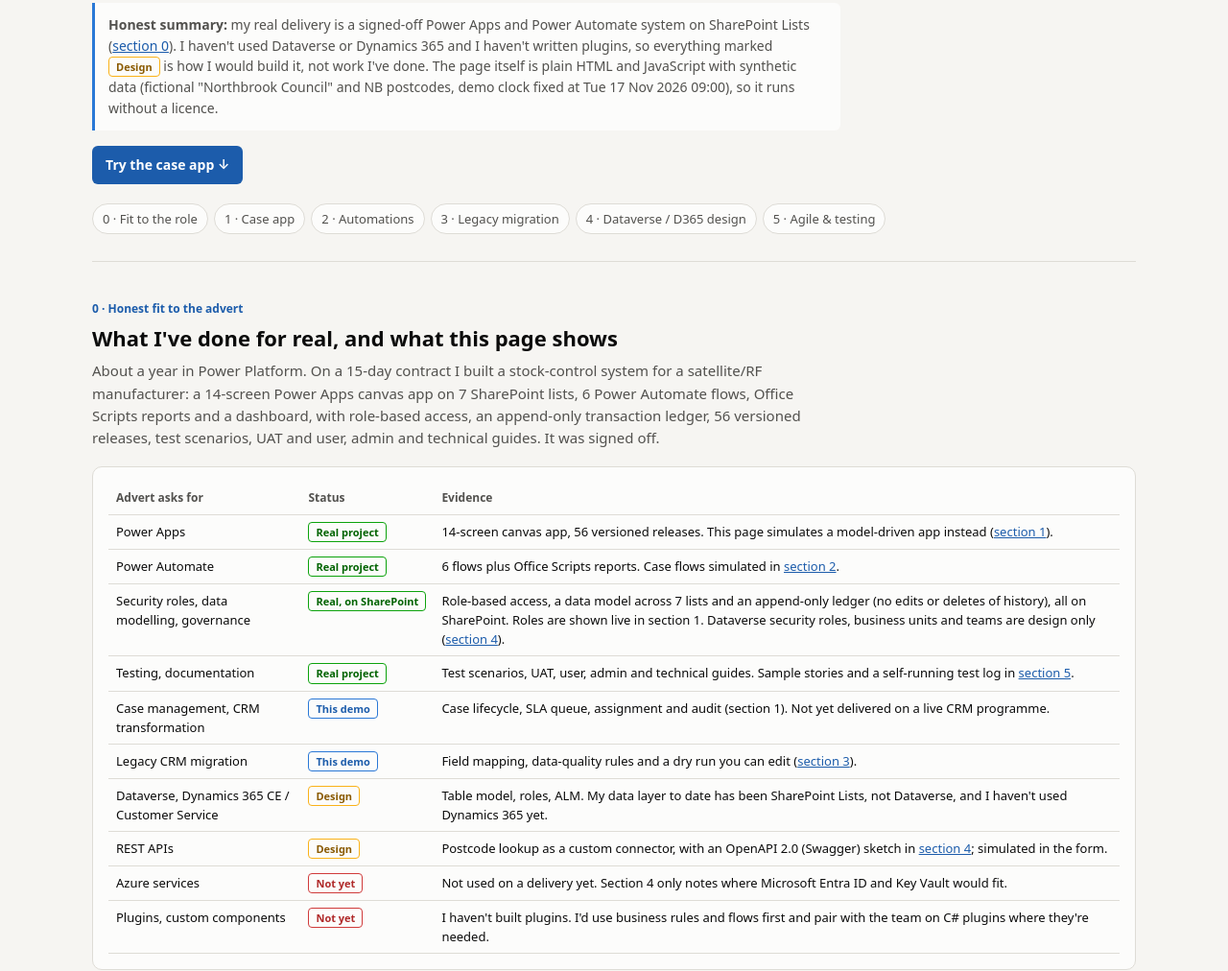
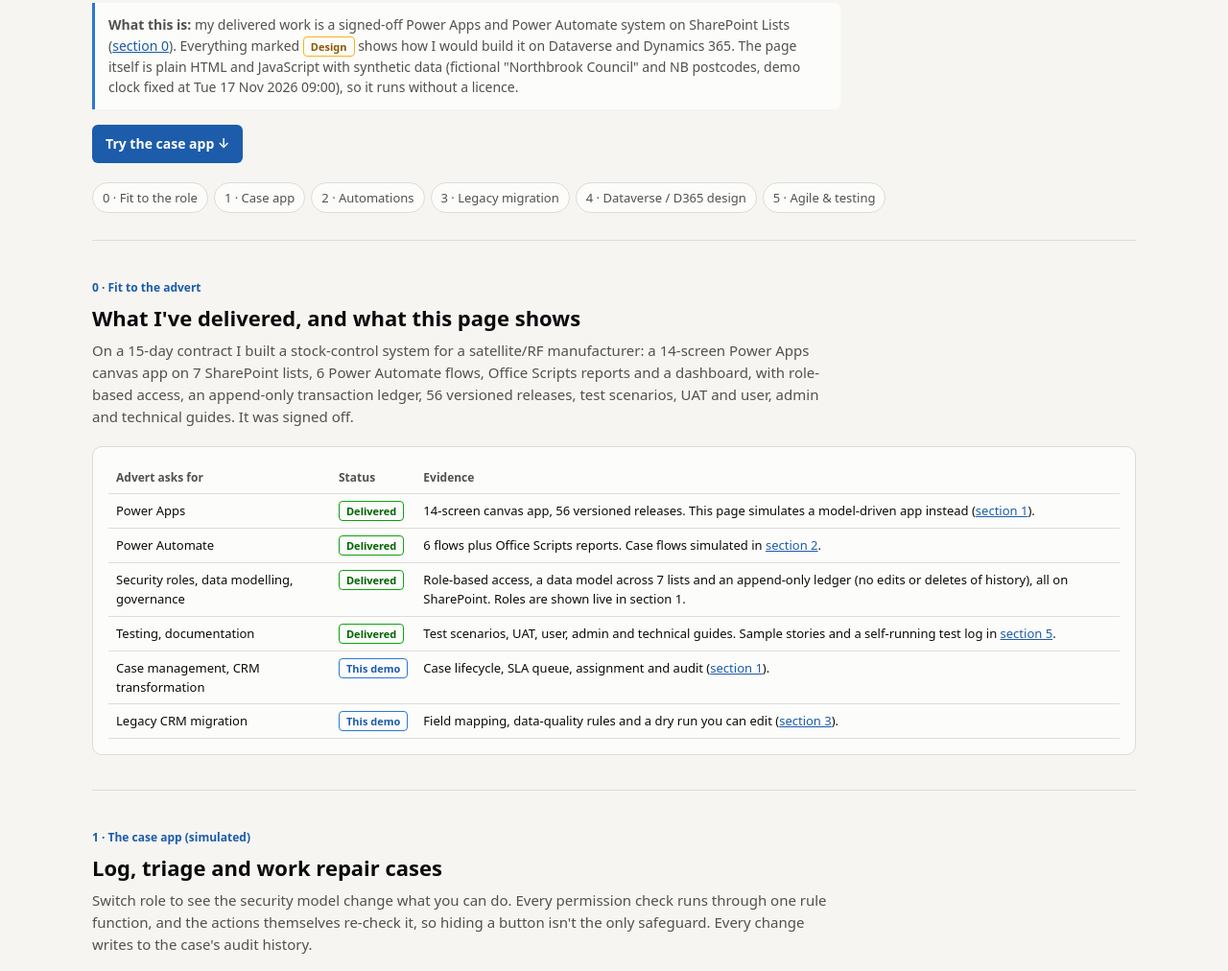
Before and after one commit to saeedfzn/case-management-demo, a plain HTML site: page index.html in a window 1280 px wide. Shown: the part 335-1347 px from the top of the page at 96% size. Drawn offline with Linux system fonts and the light colour scheme.

Commit message:
Focus on delivered work
Co-Authored-By: Claude Opus 5.5 <noreply@anthropic.com>
Claude-Session: https://claude.ai/code/session_01EcGgVpnLFKBqAo6eKzwKQC

```diff
--- a/index.html
+++ b/index.html
@@ -141,7 +141,6 @@ td.warn{background:var(--cell-warn)}
 .b-real{color:var(--good-ink);border-color:var(--good)}
 .b-demo{color:var(--accent-ink);border-color:var(--accent)}
 .b-design{color:var(--warn-ink);border-color:var(--warning)}
-.b-gap{color:var(--critical-ink);border-color:var(--critical)}
 details{border:1px solid var(--line);border-radius:8px;padding:8px 12px;margin:8px 0;background:var(--surface)}
 details summary{cursor:pointer;font-weight:600;font-size:14px}
 .design-label{display:inline-block;margin-bottom:10px;font-size:12px;font-weight:700;color:var(--warn-ink);border:1px dashed var(--warning);border-radius:6px;padding:3px 8px}
@@ -191,7 +190,7 @@ details summary{cursor:pointer;font-weight:600;font-size:14px}
   <h1>Housing repairs case management, from first call to closure</h1>
   <p class="byline"><b>Faizaan Saeed</b> · built for a Power Platform Developer (CRM transformation) application</p>
   <p class="lede">A fictional council's repairs service as a clickable concept: log a case with validation, work a queue against SLA timers, switch security role and read the audit trail. Then the automations, a legacy CRM migration dry run, and how I'd model it on Dataverse and Dynamics 365 Customer Service.</p>
-  <div class="note"><b>Honest summary:</b> my real delivery is a signed-off Power Apps and Power Automate system on SharePoint Lists (<a href="#fit">section 0</a>). I haven't used Dataverse or Dynamics 365 and I haven't written plugins, so everything marked <span class="badge b-design">Design</span> is how I would build it, not work I've done. The page itself is plain HTML and JavaScript with synthetic data (fictional "Northbrook Council" and NB postcodes, demo clock fixed at Tue 17 Nov 2026 09:00), so it runs without a licence.</div>
+  <div class="note"><b>What this is:</b> my delivered work is a signed-off Power Apps and Power Automate system on SharePoint Lists (<a href="#fit">section 0</a>). Everything marked <span class="badge b-design">Design</span> shows how I would build it on Dataverse and Dynamics 365. The page itself is plain HTML and JavaScript with synthetic data (fictional "Northbrook Council" and NB postcodes, demo clock fixed at Tue 17 Nov 2026 09:00), so it runs without a licence.</div>
   <a class="cta" href="#app">Try the case app ↓</a>
   <nav class="toc" aria-label="Sections">
     <a href="#fit">0 · Fit to the role</a><a href="#app">1 · Case app</a><a href="#flows">2 · Automations</a><a href="#migrate">3 · Legacy migration</a><a href="#design">4 · Dataverse / D365 design</a><a href="#agile">5 · Agile &amp; testing</a>
@@ -199,23 +198,19 @@ details summary{cursor:pointer;font-weight:600;font-size:14px}
 </header>
 
 <section id="fit">
-  <span class="step">0 · Honest fit to the advert</span>
-  <h2>What I've done for real, and what this page shows</h2>
-  <p class="sub">About a year in Power Platform. On a 15-day contract I built a stock-control system for a satellite/RF manufacturer: a 14-screen Power Apps canvas app on 7 SharePoint lists, 6 Power Automate flows, Office Scripts reports and a dashboard, with role-based access, an append-only transaction ledger, 56 versioned releases, test scenarios, UAT and user, admin and technical guides. It was signed off.</p>
+  <span class="step">0 · Fit to the advert</span>
+  <h2>What I've delivered, and what this page shows</h2>
+  <p class="sub">On a 15-day contract I built a stock-control system for a satellite/RF manufacturer: a 14-screen Power Apps canvas app on 7 SharePoint lists, 6 Power Automate flows, Office Scripts reports and a dashboard, with role-based access, an append-only transaction ledger, 56 versioned releases, test scenarios, UAT and user, admin and technical guides. It was signed off.</p>
   <div class="card scroll">
     <table class="stack fit" aria-label="Advert requirements mapped to evidence">
       <thead><tr><th>Advert asks for</th><th>Status</th><th>Evidence</th></tr></thead>
       <tbody>
-        <tr><td data-label="Asks for">Power Apps</td><td data-label="Status"><span class="badge b-real">Real project</span></td><td data-label="Evidence">14-screen canvas app, 56 versioned releases. This page simulates a model-driven app instead (<a href="#app">section 1</a>).</td></tr>
-        <tr><td data-label="Asks for">Power Automate</td><td data-label="Status"><span class="badge b-real">Real project</span></td><td data-label="Evidence">6 flows plus Office Scripts reports. Case flows simulated in <a href="#flows">section 2</a>.</td></tr>
-        <tr><td data-label="Asks for">Security roles, data modelling, governance</td><td data-label="Status"><span class="badge b-real">Real, on SharePoint</span></td><td data-label="Evidence">Role-based access, a data model across 7 lists and an append-only ledger (no edits or deletes of history), all on SharePoint. Roles are shown live in section 1. Dataverse security roles, business units and teams are design only (<a href="#design">section 4</a>).</td></tr>
-        <tr><td data-label="Asks for">Testing, documentation</td><td data-label="Status"><span class="badge b-real">Real project</span></td><td data-label="Evidence">Test scenarios, UAT, user, admin and technical guides. Sample stories and a self-running test log in <a href="#agile">section 5</a>.</td></tr>
-        <tr><td data-label="Asks for">Case management, CRM transformation</td><td data-label="Status"><span class="badge b-demo">This demo</span></td><td data-label="Evidence">Case lifecycle, SLA queue, assignment and audit (section 1). Not yet delivered on a live CRM programme.</td></tr>
+        <tr><td data-label="Asks for">Power Apps</td><td data-label="Status"><span class="badge b-real">Delivered</span></td><td data-label="Evidence">14-screen canvas app, 56 versioned releases. This page simulates a model-driven app instead (<a href="#app">section 1</a>).</td></tr>
+        <tr><td data-label="Asks for">Power Automate</td><td data-label="Status"><span class="badge b-real">Delivered</span></td><td data-label="Evidence">6 flows plus Office Scripts reports. Case flows simulated in <a href="#flows">section 2</a>.</td></tr>
+        <tr><td data-label="Asks for">Security roles, data modelling, governance</td><td data-label="Status"><span class="badge b-real">Delivered</span></td><td data-label="Evidence">Role-based access, a data model across 7 lists and an append-only ledger (no edits or deletes of history), all on SharePoint. Roles are shown live in section 1.</td></tr>
+        <tr><td data-label="Asks for">Testing, documentation</td><td data-label="Status"><span class="badge b-real">Delivered</span></td><td data-label="Evidence">Test scenarios, UAT, user, admin and technical guides. Sample stories and a self-running test log in <a href="#agile">section 5</a>.</td></tr>
+        <tr><td data-label="Asks for">Case management, CRM transformation</td><td data-label="Status"><span class="badge b-demo">This demo</span></td><td data-label="Evidence">Case lifecycle, SLA queue, assignment and audit (<a href="#app">section 1</a>).</td></tr>
         <tr><td data-label="Asks for">Legacy CRM migration</td><td data-label="Status"><span class="badge b-demo">This demo</span></td><td data-label="Evidence">Field mapping, data-quality rules and a dry run you can edit (<a href="#migrate">section 3</a>).</td></tr>
-        <tr><td data-label="Asks for">Dataverse, Dynamics 365 CE / Customer Service</td><td data-label="Status"><span class="badge b-design">Design</span></td><td data-label="Evidence">Table model, roles, ALM. My data layer to date has been SharePoint Lists, not Dataverse, and I haven't used Dynamics 365 yet.</td></tr>
-        <tr><td data-label="Asks for">REST APIs</td><td data-label="Status"><span class="badge b-design">Design</span></td><td data-label="Evidence">Postcode lookup as a custom connector, with an OpenAPI 2.0 (Swagger) sketch in <a href="#design">section 4</a>; simulated in the form.</td></tr>
-        <tr><td data-label="Asks for">Azure services</td><td data-label="Status"><span class="badge b-gap">Not yet</span></td><td data-label="Evidence">Not used on a delivery yet. Section 4 only notes where Microsoft Entra ID and Key Vault would fit.</td></tr>
-        <tr><td data-label="Asks for">Plugins, custom components</td><td data-label="Status"><span class="badge b-gap">Not yet</span></td><td data-label="Evidence">I haven't built plugins. I'd use business rules and flows first and pair with the team on C# plugins where they're needed.</td></tr>
       </tbody>
     </table>
   </div>
@@ -372,8 +367,8 @@ details summary{cursor:pointer;font-weight:600;font-size:14px}
 <section id="design">
   <span class="step">4 · Dataverse and Dynamics 365 design</span>
   <h2>How I'd model it on Dataverse and Customer Service</h2>
-  <span class="design-label">Design · not built · details to confirm with the solution architect</span>
-  <p class="sub">The demo above runs in the browser. In the real programme, the same rules would sit on Dataverse with a model-driven app (forms, views, the timeline and a business process flow to guide the stages), using standard Customer Service tables where they fit instead of building custom ones. This section is design worked out from Microsoft's documentation, not from delivery experience, so treat the detail as a starting point for a conversation with the architect.</p>
+  <span class="design-label">Concept design · details to confirm with the solution architect</span>
+  <p class="sub">The demo above runs in the browser. In the real programme, the same rules would sit on Dataverse with a model-driven app (forms, views, the timeline and a business process flow to guide the stages), using standard Customer Service tables where they fit instead of building custom ones. Treat the detail as a starting point for a conversation with the architect.</p>
   <div class="grid g2">
     <div class="card">
       <h3>Table model</h3>
@@ -403,7 +398,7 @@ details summary{cursor:pointer;font-weight:600;font-size:14px}
         <li><b>Legacy reference</b> is locked on the form by a business rule. Locking is a form-only action, so writes through the API or an import would need column-level security or a plugin.</li>
         <li><b>Duplicate detection</b>: a duplicate detection rule on active cases for the same property and category, which the user can review and override. The rule matches on Case columns, so the demo's postcode match would use the property lookup (to confirm).</li>
         <li><b>SLAs</b>: a Customer Service SLA with a "Resolve by" SLA KPI and an SLA item per priority, each with warning and failure times, business hours from a customer service schedule, and "Allow pause and resume" so on-hold status reasons stop the clock. No hand-built timers like this demo's.</li>
-        <li><b>Where logic lives</b>: business rules for simple validation and form behaviour, Power Automate for notifications and anything that can run after the save, and plugins only where logic must run synchronously inside the save transaction. I haven't written plugins, so that's where I'd pair with an experienced developer.</li>
+        <li><b>Where logic lives</b>: business rules for simple validation and form behaviour, Power Automate for notifications and anything that can run after the save, and plugins only where logic must run synchronously inside the save transaction.</li>
       </ul>
       <h3 style="margin-top:14px">Security roles and team ownership</h3>
       <div class="scroll"><table class="stack" aria-label="Security roles design">
@@ -422,7 +417,7 @@ details summary{cursor:pointer;font-weight:600;font-size:14px}
         <li><b>Test / UAT</b>: managed solution, deployed by a pipeline. That is either Power Platform Pipelines (whose target environments must be Managed Environments) or Azure DevOps with the Power Platform Build Tools, whichever the programme uses.</li>
         <li><b>Production</b>: managed only, with no direct edits. Solution checker runs before every release.</li>
         <li><b>Environment variables</b> for API URLs and other per-environment settings, and <b>connection references</b> for flows, so nothing is re-pointed by hand after import.</li>
-        <li>Every release versioned, with a release note. On my SharePoint project that meant 56 versioned app releases, not managed solutions, so solution-based ALM would be new to me in practice.</li>
+        <li>Every release versioned, with a release note. On my SharePoint project that meant 56 versioned app releases.</li>
       </ol>
       <h3 style="margin-top:14px">Data protection (UK GDPR)</h3>
       <ul class="issues" style="margin-top:0">
@@ -499,7 +494,7 @@ paths:
 </section>
 
 <footer>
-  <p><b>Faizaan Saeed</b>, Power Platform developer, Swindon, UK. About a year in Power Platform. On a 15-day contract I delivered a stock-control system for a satellite/RF manufacturer: a 14-screen Power Apps canvas app on 7 SharePoint lists, 6 Power Automate flows, Office Scripts reports and a dashboard, with role-based access, an append-only ledger, test scenarios, UAT and user, admin and technical guides. It was signed off.</p>
+  <p><b>Faizaan Saeed</b>, Power Platform developer, Swindon, UK. On a 15-day contract I delivered a stock-control system for a satellite/RF manufacturer: a 14-screen Power Apps canvas app on 7 SharePoint lists, 6 Power Automate flows, Office Scripts reports and a dashboard, with role-based access, an append-only ledger, test scenarios, UAT and user, admin and technical guides. It was signed off.</p>
   <p><a href="https://www.linkedin.com/in/faizaan-saeed-ba96a426b">LinkedIn</a> · <a href="https://saeedfzn.github.io/">Portfolio</a></p>
   <p class="small muted">Northbrook Council, its people, cases and NB postcodes are fictional, and all data is synthetic. Microsoft, Power Apps, Power Automate, Dataverse, Dynamics 365 and Microsoft Entra are trademarks of the Microsoft group of companies. This is an independent demo, not affiliated with or endorsed by Microsoft.</p>
 </footer>
```
Also changed, not shown: 1 other file.
